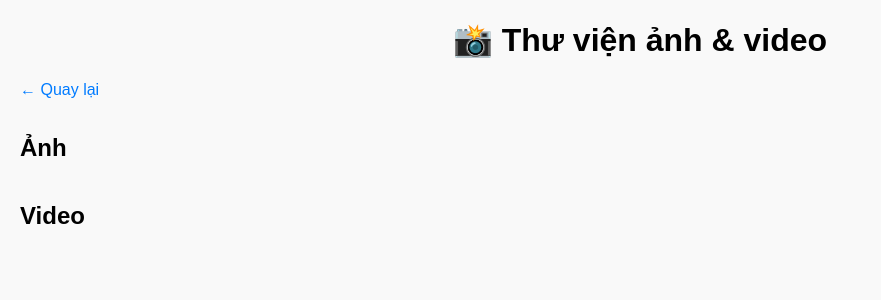
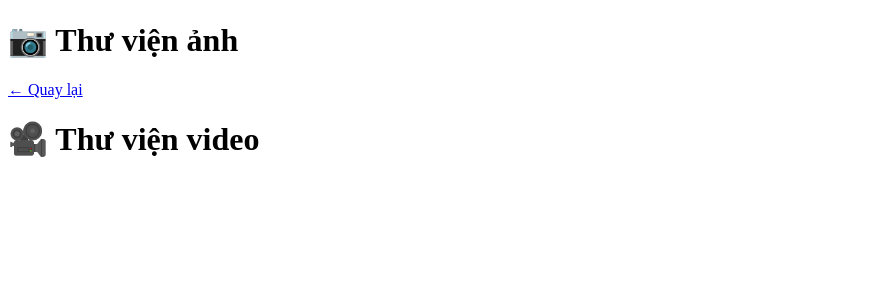
Before and after one commit to billhaha1947/flask-update, a Flask app: template templates/gallery.html in a window 1280 px wide. Shown: the top 300 px of the page, without its empty margins (0-881 px from the left). Run offline with Flask 3, Linux system fonts and the light colour scheme; the template is opened without the code that fills it, so the values that code supplies are empty.

Commit message:
Update gallery.html

```diff
--- a/templates/gallery.html
+++ b/templates/gallery.html
@@ -2,48 +2,23 @@
 <html lang="vi">
 <head>
     <meta charset="UTF-8">
-  <meta name="viewport" content="width=device-width, initial-scale=1.0">
     <title>Thư viện ảnh & video</title>
-  <style>
-    body { font-family: Arial, sans-serif; background: #f9f9f9; margin: 20px; }
-    h1 { text-align: center; }
-    a { display: inline-block; margin-bottom: 15px; color: #007bff; text-decoration: none; }
-    .grid {
-      display: grid;
-      grid-template-columns: repeat(auto-fit, minmax(180px, 1fr));
-      gap: 15px;
-    }
-    img, video {
-      width: 100%;
-      border-radius: 12px;
-      transition: transform 0.3s ease, box-shadow 0.3s ease;
-      box-shadow: 0 3px 10px rgba(0,0,0,0.15);
-    }
-    img:hover, video:hover {
-      transform: scale(1.05);
-      box-shadow: 0 5px 20px rgba(0,0,0,0.3);
-    }
-  </style>
 </head>
 <body>
-  <h1>📸 Thư viện ảnh & video</h1>
+    <h1>📷 Thư viện ảnh</h1>
     <a href="/">← Quay lại</a>
 
-  <h2>Ảnh</h2>
-  <div class="grid">
+    <div>
         {% for img in images %}
-      <a href="{{ img.url }}" target="_blank">
-        <img src="{{ img.url }}" alt="">
-      </a>
+            <img src="{{ img.secure_url }}" width="200" style="margin:5px;">
         {% endfor %}
     </div>
 
-  <h2>Video</h2>
-  <div class="grid">
+    <h1>🎥 Thư viện video</h1>
+    <div>
         {% for vid in videos %}
-      <video controls>
-        <source src="{{ vid.url }}" type="video/mp4">
-        Trình duyệt không hỗ trợ video.
+            <video width="300" controls style="margin:5px;">
+                <source src="{{ vid.secure_url }}" type="video/mp4">
             </video>
         {% endfor %}
     </div>
```
Lines whose indentation alone changed are shown as unchanged.
